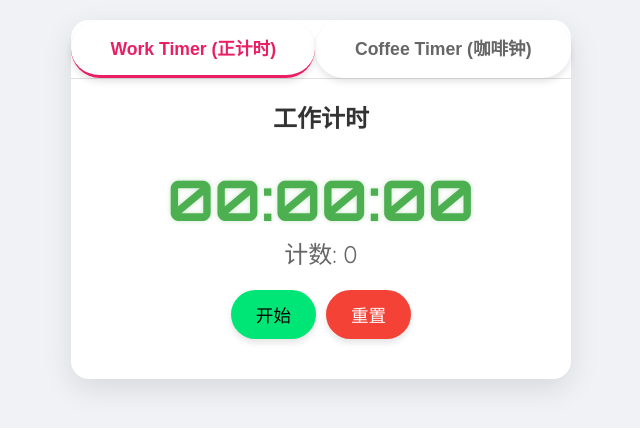
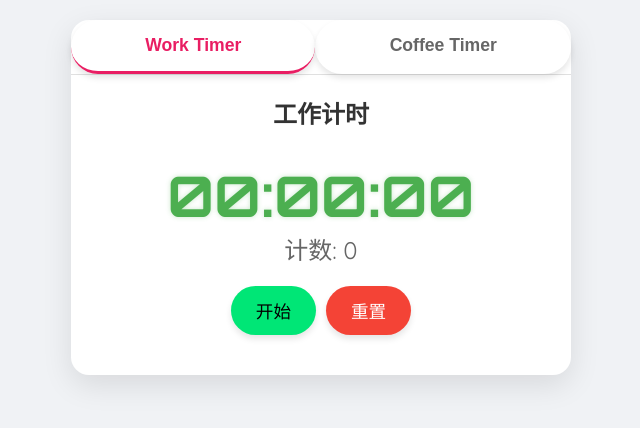
Before and after one commit to mousetato/mousetools, a plain HTML site: page index.html in a window 1280 px wide. Shown: the whole page, without its empty margins (319-959 px from the left). Drawn offline with Linux system fonts and the light colour scheme.

Commit message:
name change

```diff
--- a/index.html
+++ b/index.html
@@ -185,8 +185,8 @@
     <div class="app-container">
 
         <div class="tabs">
-            <button class="tab-button active" data-tab="work">Work Timer (正计时)</button>
-            <button class="tab-button" data-tab="coffee">Coffee Timer (咖啡钟)</button>
+            <button class="tab-button active" data-tab="work">Work Timer</button>
+            <button class="tab-button" data-tab="coffee">Coffee Timer</button>
         </div>
 
         <div id="work" class="tab-content active">
```
